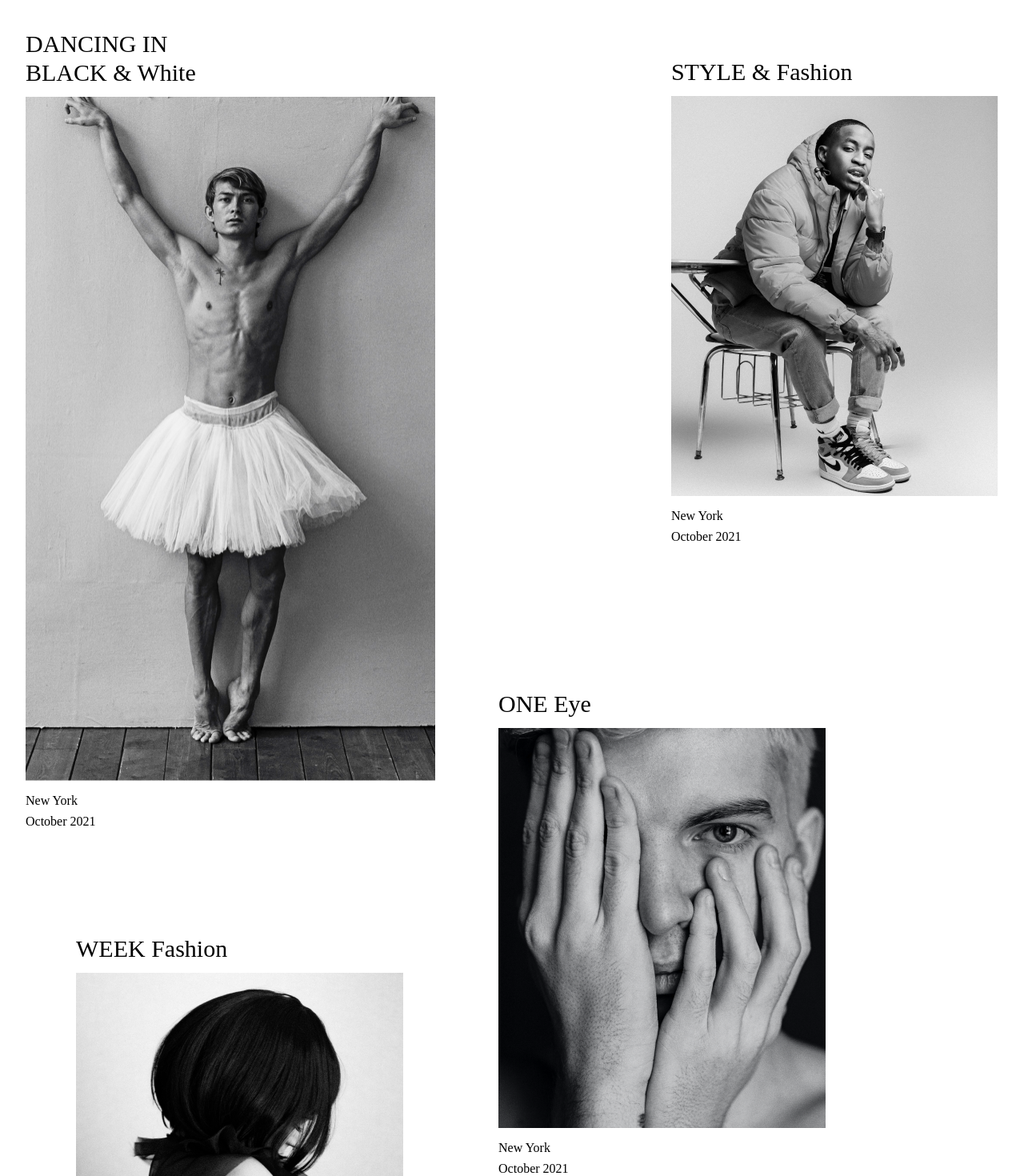
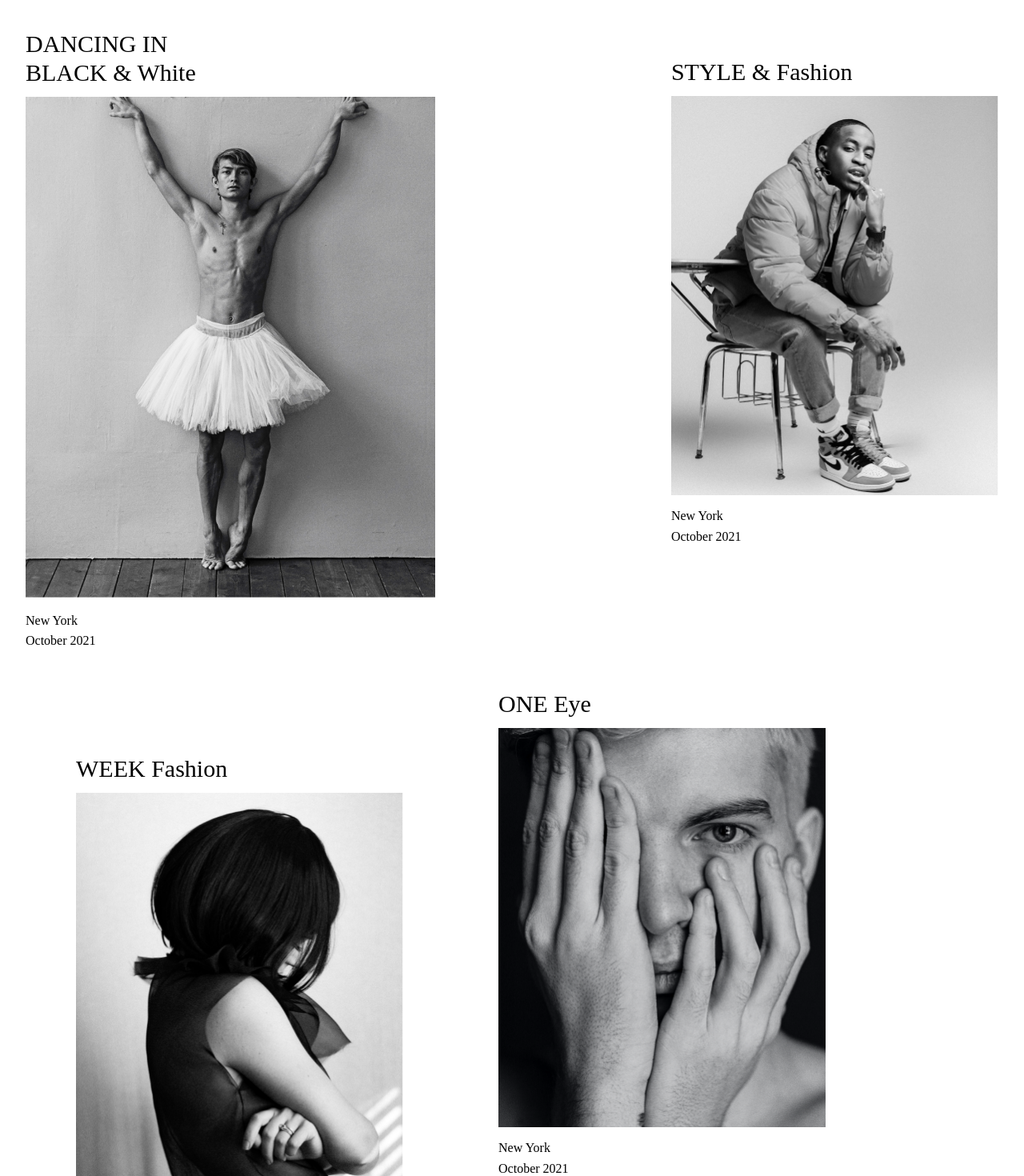
Before and after one commit to Temitayo-spec/photography-website, a Next.js app: page / in a window 1280 px wide. Shown: the part 2380-3850 px from the top of the page at 80% size. Built offline with nearby package versions, Linux system fonts and the light colour scheme; a web font is replaced by a local one.

Commit message:
feat: done animating the latest works section

```diff
--- a/constants/index.ts
+++ b/constants/index.ts
@@ -13,14 +13,27 @@ const containerVariant = {
 
 const heroTextVariant = {
   hidden: {
-    y: 500,
+    y: 300,
     opacity: 0,
   },
   visible: {
     y: 0,
     opacity: 1,
     transition: {
-      duration: 1,
+      duration: 1.5,
+      ease: [0.76, 0, 0.24, 1],
+    },
+  },
+};
+
+const smallTextVariant = {
+  hidden: {
+    y: 100,
+  },
+  visible: {
+    y: 0,
+    transition: {
+      duration: 0.4,
       ease: [0.76, 0, 0.24, 1],
     },
   },
@@ -46,6 +59,7 @@ const imageWrapperVariants = {
 export {
   containerVariant,
   heroTextVariant,
+  smallTextVariant,
   imageRevealVariant,
   imageWrapperVariants,
 };
--- /dev/null
+++ b/src/components/Common/AnimationComps/TextShuffle.tsx
@@ -0,0 +1,47 @@
+import { useInView } from 'framer-motion';
+import React, { useEffect, useRef } from 'react';
+
+interface TextShuffleProps {
+  text: string;
+}
+
+const TextShuffle: React.FC<TextShuffleProps> = ({ text }) => {
+  const textRef = useRef<HTMLSpanElement>(null); // Changed to HTMLSpanElement
+  const inView = useInView(textRef, {
+    margin: '-10%',
+  });
+
+  const shuffleText = (
+    finalText: string,
+    duration: number,
+    callback?: () => void
+  ) => {
+    let i = 0;
+
+    const shuffleInterval = setInterval(() => {
+      if (i < duration) {
+        if (textRef.current) {
+          textRef.current.innerHTML = Math.random()
+            .toString(36)
+            .substring(2, 8);
+        }
+        i++;
+      } else {
+        clearInterval(shuffleInterval);
+        if (textRef.current) {
+          textRef.current.innerHTML = finalText;
+        }
+        if (callback) callback();
+        return;
+      }
+    }, 100);
+  };
+
+  useEffect(() => {
+    inView && shuffleText(text, 10);
+  }, [text, inView]);
+
+  return <span ref={textRef}>{text}</span>;
+};
+
+export default TextShuffle;
--- a/src/components/Interfaces/Home/LatestWorkSection/index.tsx
+++ b/src/components/Interfaces/Home/LatestWorkSection/index.tsx
@@ -15,6 +15,11 @@ import work_1 from '../../../../../public/images/work_1.png';
 import work_2 from '../../../../../public/images/work_2.png';
 import work_3 from '../../../../../public/images/work_3.png';
 import work_4 from '../../../../../public/images/work_4.png';
+import TextShuffle from '@/components/Common/AnimationComps/TextShuffle';
+import { useInView } from 'framer-motion';
+import { useRef } from 'react';
+import ScaleImageWrapper from '@/components/Common/AnimationComps/ScaleImageWrapper';
+import ImageRevealCover from '@/components/Common/AnimationComps/ImageRevealCover';
 
 const LatestWorkSection = () => {
   return (
@@ -22,7 +27,10 @@ const LatestWorkSection = () => {
       <LatestWorkInner>
         <header>
           <h1>
-            Latest <span>Work</span>
+            Latest{' '}
+            <span>
+              <TextShuffle text="Work" />
+            </span>
           </h1>
 
           <Link href="/works">
@@ -45,11 +53,14 @@ const LatestWorkSection = () => {
               <CardTitle>
                 <h3>Dancing in</h3>
                 <h3>
-                  Black & <span>White</span>
+                  Black & <TextShuffle text="White" />
                 </h3>
               </CardTitle>
               <CardImageCtn>
-                <Image src={work_1} alt="image of works" fill quality={100} />
+                <ImageRevealCover duration={1.5} />
+                <ScaleImageWrapper duration={1.5}>
+                  <Image src={work_1} alt="image of works" quality={100} />
+                </ScaleImageWrapper>
               </CardImageCtn>
               <CardInfo>
                 <p>New York October 2021</p>
@@ -58,11 +69,14 @@ const LatestWorkSection = () => {
             <WorkCard>
               <CardTitle>
                 <h3>
-                  WEek <span>Fashion</span>
+                  WEek <TextShuffle text="Fashion" />
                 </h3>
               </CardTitle>
               <CardImageCtn>
-                <Image src={work_3} alt="image of works" fill quality={100} />
+                <ImageRevealCover duration={1.2} />
+                <ScaleImageWrapper duration={1.2}>
+                  <Image src={work_3} alt="image of works" quality={100} />
+                </ScaleImageWrapper>
               </CardImageCtn>
               <CardInfo>
                 <p>New York October 2021</p>
@@ -73,11 +87,14 @@ const LatestWorkSection = () => {
             <WorkCard>
               <CardTitle>
                 <h3>
-                  Style & <span>Fashion</span>
+                  Style & <TextShuffle text="Fashion" />
                 </h3>
               </CardTitle>
               <CardImageCtn>
-                <Image src={work_2} alt="image of works" fill quality={100} />
+                <ImageRevealCover duration={1.2} />
+                <ScaleImageWrapper duration={1.2}>
+                  <Image src={work_2} alt="image of works" quality={100} />
+                </ScaleImageWrapper>
               </CardImageCtn>
               <CardInfo>
                 <p>New York October 2021</p>
@@ -86,11 +103,14 @@ const LatestWorkSection = () => {
             <WorkCard>
               <CardTitle>
                 <h3>
-                  One <span>Eye</span>
+                  One <TextShuffle text="Eye" />
                 </h3>
               </CardTitle>
               <CardImageCtn>
-                <Image src={work_4} alt="image of works" fill quality={100} />
+                <ImageRevealCover duration={1.2} />
+                <ScaleImageWrapper duration={1.2}>
+                  <Image src={work_4} alt="image of works" quality={100} />
+                </ScaleImageWrapper>
               </CardImageCtn>
               <CardInfo>
                 <p>New York October 2021</p>
--- a/src/components/Interfaces/Home/LatestWorkSection/styles.ts
+++ b/src/components/Interfaces/Home/LatestWorkSection/styles.ts
@@ -23,7 +23,7 @@ const LatestWorkInner = styled.div`
       line-height: 110%; /* 6.875rem */
       text-transform: uppercase;
 
-      span {
+      span:last-of-type {
         color: var(--secondary);
         text-transform: capitalize;
       }
@@ -93,7 +93,7 @@ const LeftContainer = styled.div`
   ${WorkCard}:first-of-type ${CardImageCtn} {
     max-width: 43.75rem;
     width: 40vw;
-    height: 53.477rem;
+    /* height: 53.477rem; */
   }
 
   ${WorkCard}:last-of-type {
--- a/src/components/Interfaces/Home/ServicesSection/index.tsx
+++ b/src/components/Interfaces/Home/ServicesSection/index.tsx
@@ -1,3 +1,5 @@
+import { useRef } from 'react';
+import { smallTextVariant } from '../../../../../constants';
 import {
   ServicesSectionWrapper,
   ServicesSectionInner,
@@ -5,6 +7,7 @@ import {
   ServicesRightCtn,
   ServicesCtn,
 } from './styles';
+import { motion, useInView } from 'framer-motion';
 
 const services = [
   {
@@ -25,16 +28,42 @@ const services = [
 ];
 
 const ServicesSection = () => {
+  const wrapperRef = useRef(null);
+  const inView = useInView(wrapperRef, { amount: 0.3 });
   return (
-    <ServicesSectionWrapper>
+    <ServicesSectionWrapper ref={wrapperRef}>
       <ServicesSectionInner>
         <ServicesLeftCtn>
           <div />
-          <p>Services</p>
+          <motion.p
+            variants={smallTextVariant}
+            initial="hidden"
+            animate={inView ? 'visible' : 'hidden'}
+            viewport={{
+              once: true,
+            }}
+          >
+            Services
+          </motion.p>
         </ServicesLeftCtn>
         <ServicesRightCtn>
           {services.map((service, index) => (
-            <ServicesCtn key={index}>
+            <ServicesCtn
+              key={index}
+              initial={{
+                opacity: 0,
+                y: 50,
+              }}
+              whileInView={{
+                opacity: 1,
+                y: 0,
+                transition: {
+                  delay: 0.3,
+                  duration: 0.7,
+                  ease: [0.76, 0, 0.24, 1],
+                },
+              }}
+            >
               <h2>0{index + 1}</h2>
               <div>
                 <p>{service.title}</p>
--- a/src/components/Interfaces/Home/ServicesSection/styles.ts
+++ b/src/components/Interfaces/Home/ServicesSection/styles.ts
@@ -1,4 +1,5 @@
 import styled from 'styled-components';
+import { motion } from 'framer-motion';
 
 const ServicesSectionWrapper = styled.div`
   width: 95%;
@@ -16,10 +17,11 @@ const ServicesSectionInner = styled.div`
   align-items: flex-start;
 `;
 
-const ServicesLeftCtn = styled.div`
+const ServicesLeftCtn = styled(motion.div)`
   display: flex;
   align-items: center;
   gap: 0.62rem;
+  overflow: hidden;
 
   div {
     width: 0.9375rem;
@@ -40,7 +42,7 @@ const ServicesRightCtn = styled.div`
   gap: 3.12rem;
 `;
 
-const ServicesCtn = styled.div`
+const ServicesCtn = styled(motion.div)`
   display: flex;
   gap: 3.19rem;
   padding-bottom: 3.12rem;
```
